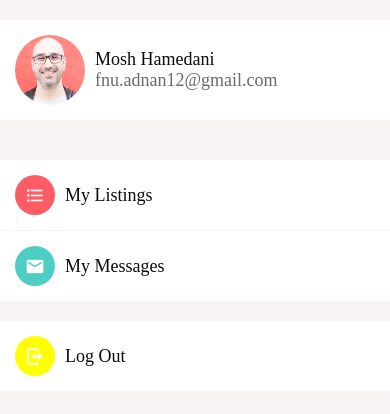
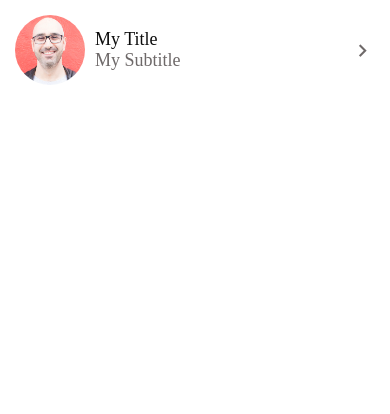
Before and after one commit to fnuadnan/DoneWithIt, a React Native app: screen / in a window 390 px wide. Shown: the top 414 px of the page. Built offline with nearby package versions, Linux system fonts and the light colour scheme.

Commit message:
Adding Chevrons icon

```diff
--- a/App.tsx
+++ b/App.tsx
@@ -1,9 +1,15 @@
 import React from "react";
 import { StyleSheet } from "react-native";
-import AccountScreen from "./screens/AccountScreen";
+import ListItem from "./components/ListItem";
 
 export default function App() {
-  return <AccountScreen />;
+  return (
+    <ListItem
+      title="My Title"
+      subTitle="My Subtitle"
+      image={require("./assets/mosh.jpg")}
+    />
+  );
 }
 
 const styles = StyleSheet.create({});
--- a/components/ListItem.tsx
+++ b/components/ListItem.tsx
@@ -1,3 +1,4 @@
+import { MaterialCommunityIcons } from "@expo/vector-icons";
 import React from "react";
 import { Image, StyleSheet, TouchableHighlight, View } from "react-native";
 import {
@@ -43,12 +44,17 @@ const ListItem = ({
               imageComponent
             )}
             {/*Dynamically render the image or icon*/}
-            <View style={{ marginLeft: 10, justifyContent: "center" }}>
+            <View style={{ marginLeft: 10, justifyContent: "center", flex: 1 }}>
               <AppText cssProp={styles.title}>{title}</AppText>
               {subTitle && (
                 <AppText cssProp={styles.subTitle}>{subTitle}</AppText>
               )}
             </View>
+            <MaterialCommunityIcons
+              color={colors.medium}
+              name="chevron-right"
+              size={25}
+            />
           </View>
         </TouchableHighlight>
       </Swipeable>
@@ -61,6 +67,7 @@ export default ListItem;
 const styles = StyleSheet.create({
   container: {
     flexDirection: "row",
+    alignItems: "center",
     padding: 15,
     backgroundColor: colors.white,
   },
--- a/entities.ts
+++ b/entities.ts
@@ -13,6 +13,7 @@ export type IconName =
   | "logout"
   | "apps"
   | "lock"
+  | "chevron-right"
   | "account";
 
 // icon props
```
